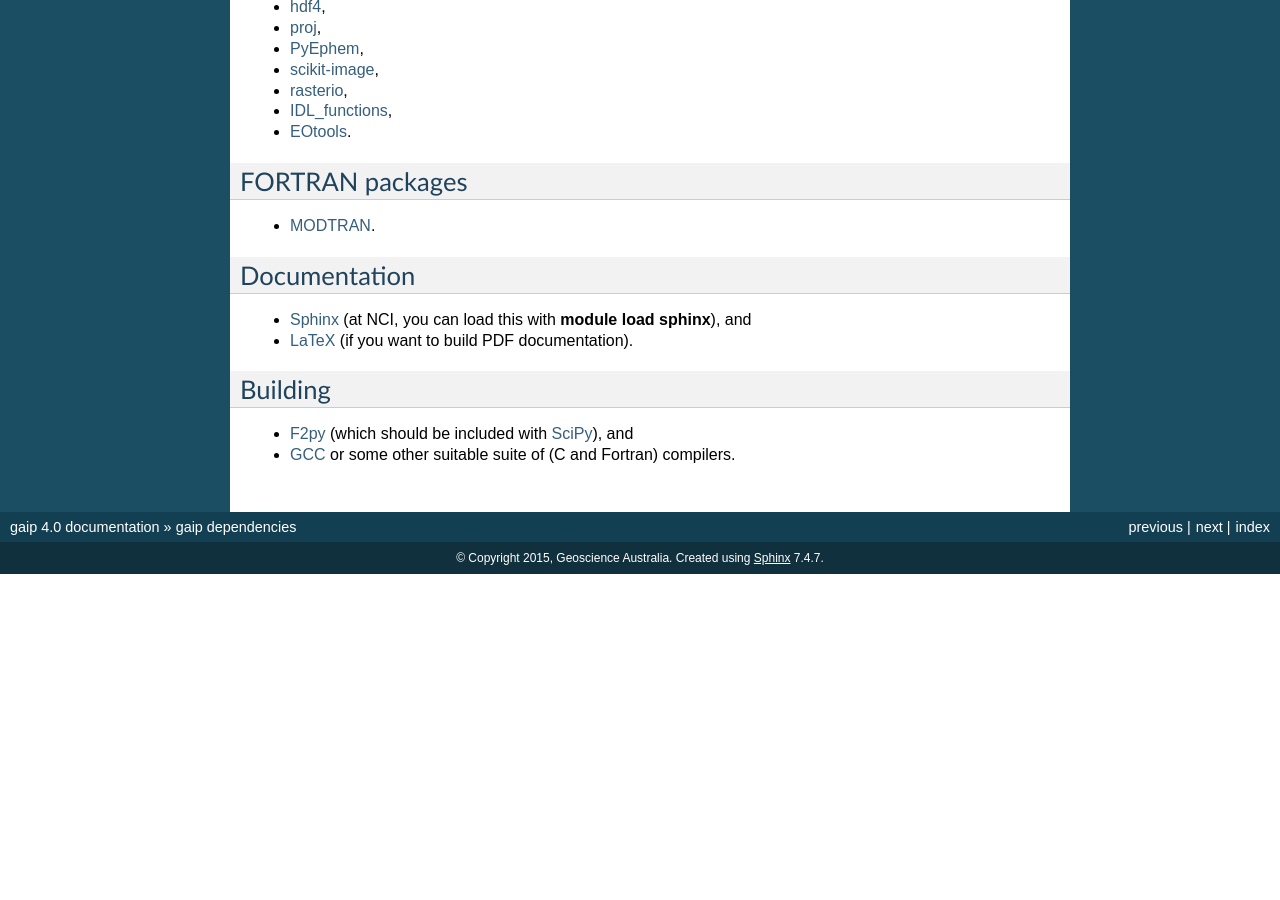
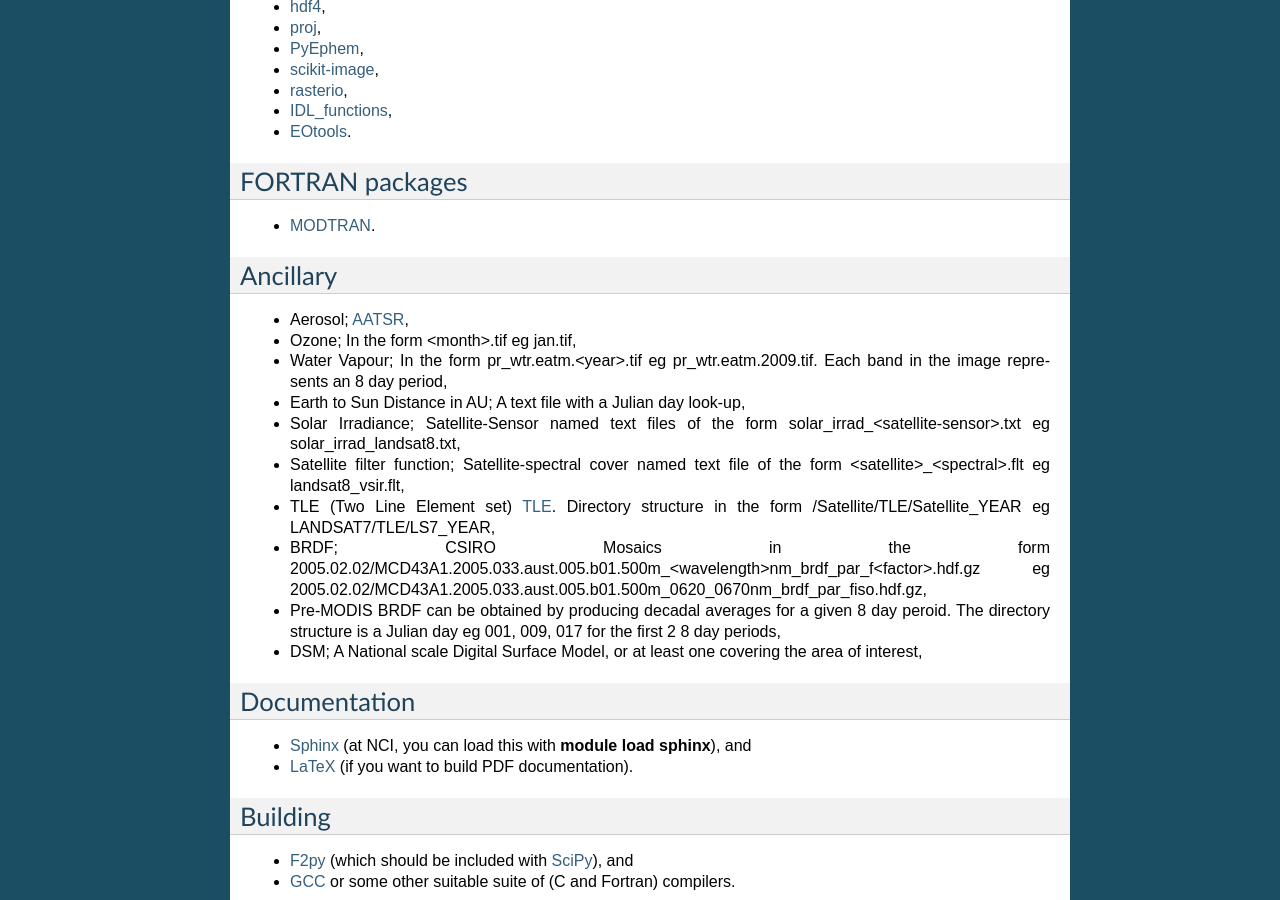
Before and after one commit to GeoscienceAustralia/wagl, a Sphinx documentation site: the page built from docs/source/dependencies.rst, in a window 1280 px wide and 900 px high, scrolled down 902 px. Built offline with Sphinx 7.4.7, drawn with Linux system fonts in a browser that asks for light colours; before the commit the page ends 1476 px from its top, so only the background shows below that.

Commit message:
Added ancillary info to the dependencies doco.

```diff
--- a/docs/source/dependencies.rst
+++ b/docs/source/dependencies.rst
@@ -59,6 +59,21 @@
 * `MODTRAN <http://www.ontar.com/software/productdetails.aspx?item=modtran/>`_.
 
 
+Ancillary
+---------
+
+* Aerosol; `AATSR <http://www.leos.le.ac.uk/aatsr/howto/index.html>`_,
+* Ozone; In the form <month>.tif eg jan.tif,
+* Water Vapour; In the form pr_wtr.eatm.<year>.tif eg pr_wtr.eatm.2009.tif. Each band in the image represents an 8 day period,
+* Earth to Sun Distance in AU; A text file with a Julian day look-up,
+* Solar Irradiance; Satellite-Sensor named text files of the form solar_irrad_<satellite-sensor>.txt eg solar_irrad_landsat8.txt,
+* Satellite filter function; Satellite-spectral cover named text file of the form <satellite>_<spectral>.flt eg landsat8_vsir.flt,
+* TLE (Two Line Element set) `TLE <http://en.wikipedia.org/wiki/Two-line_element_set>`_. Directory structure in the form /Satellite/TLE/Satellite_YEAR eg LANDSAT7/TLE/LS7_YEAR,
+* BRDF; CSIRO Mosaics in the form 2005.02.02/MCD43A1.2005.033.aust.005.b01.500m_<wavelength>nm_brdf_par_f<factor>.hdf.gz eg 2005.02.02/MCD43A1.2005.033.aust.005.b01.500m_0620_0670nm_brdf_par_fiso.hdf.gz,
+* Pre-MODIS BRDF can be obtained by producing decadal averages for a given 8 day peroid. The directory structure is a Julian day eg 001, 009, 017 for the first 2 8 day periods,
+* DSM; A National scale Digital Surface Model, or at least one covering the area of interest,
+
+
 Documentation
 -------------
 
```
